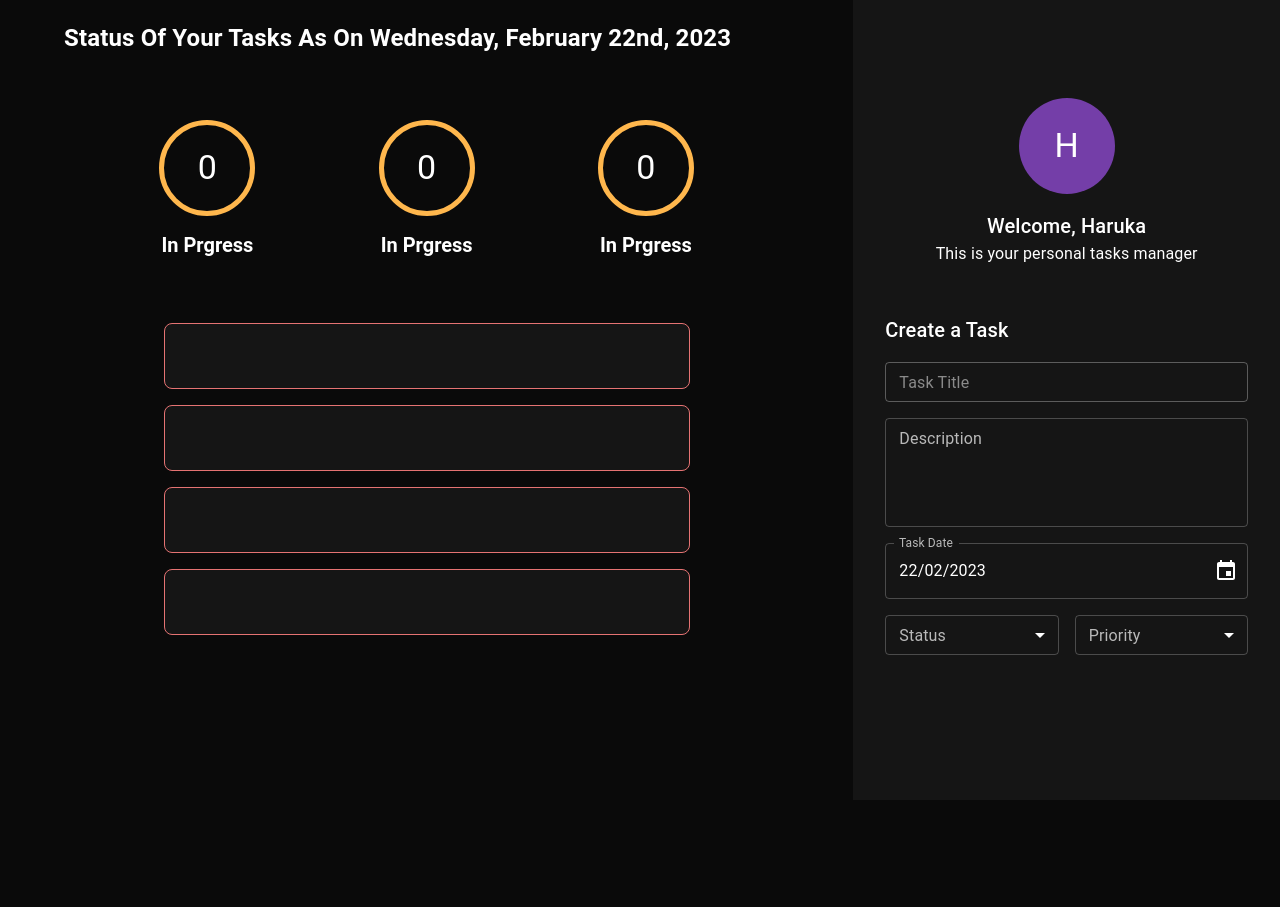
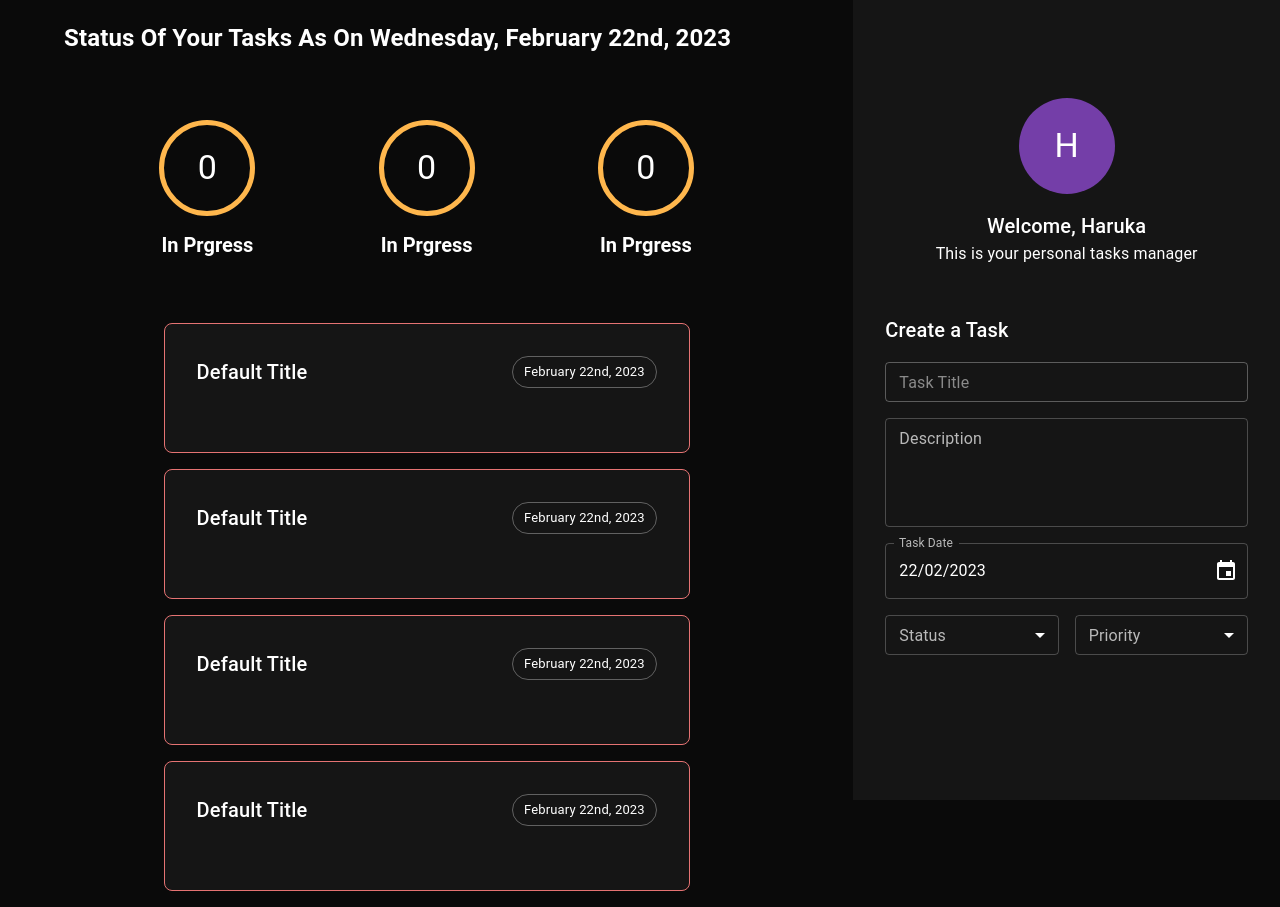
Before and after one commit to Jade1724/todo-react, a React (Create React App) app: page / in a window 1280 px wide. Before the commit the page ends 800 px from the top, so only its background shows below. Built offline with nearby package versions, Linux system fonts and the light colour scheme.

Commit message:
Created TaskHeader component and interface and mounted on Task.

```diff
--- /dev/null
+++ b/src/components/task/_taskHeader.tsx
@@ -0,0 +1,35 @@
+import React, { FC, ReactElement } from 'react';
+import { Box, Chip, Typography } from '@mui/material';
+import { format } from 'date-fns';
+import PropTypes from 'prop-types';
+import { ITaskHeader } from './interfaces/ITaskHeader';
+
+export const TaskHeader: FC<ITaskHeader> = (
+  props,
+): ReactElement => {
+  const { title = 'Default Title', date = new Date() } =
+    props;
+  return (
+    <Box
+      display="flex"
+      width="100%"
+      justifyContent="space-between"
+      mb={4}
+    >
+      <Box>
+        <Typography variant="h6">{title}</Typography>
+      </Box>
+      <Box>
+        <Chip
+          variant="outlined"
+          label={format(date, 'PPP')}
+        />
+      </Box>
+    </Box>
+  );
+};
+
+TaskHeader.propTypes = {
+  title: PropTypes.string,
+  date: PropTypes.instanceOf(Date),
+};
--- /dev/null
+++ b/src/components/task/interfaces/ITaskHeader.ts
@@ -0,0 +1,4 @@
+export interface ITaskHeader {
+    title?: string;
+    date?: Date;
+}
--- a/src/components/task/task.tsx
+++ b/src/components/task/task.tsx
@@ -1,5 +1,7 @@
 import React, { FC, ReactElement } from 'react';
 import { Box } from '@mui/material';
+import { TaskHeader } from './_taskHeader';
+
 
 export const Task: FC = (props): ReactElement => {
   return (
@@ -18,7 +20,7 @@
         borderColor: 'error.light'
       }}
     >
-
+      <TaskHeader />
     </Box>
   );
 };
```
